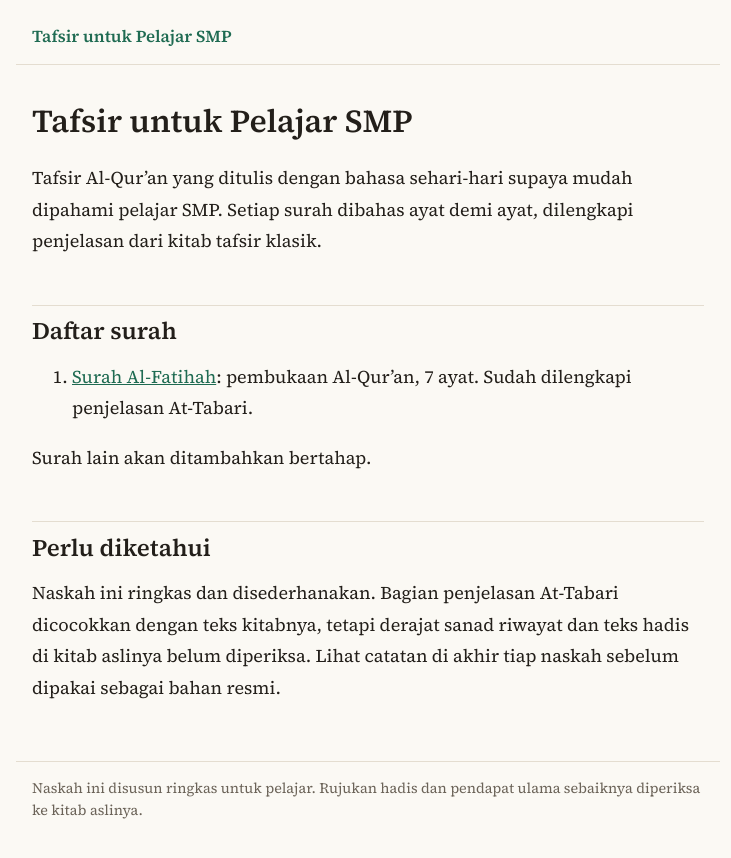
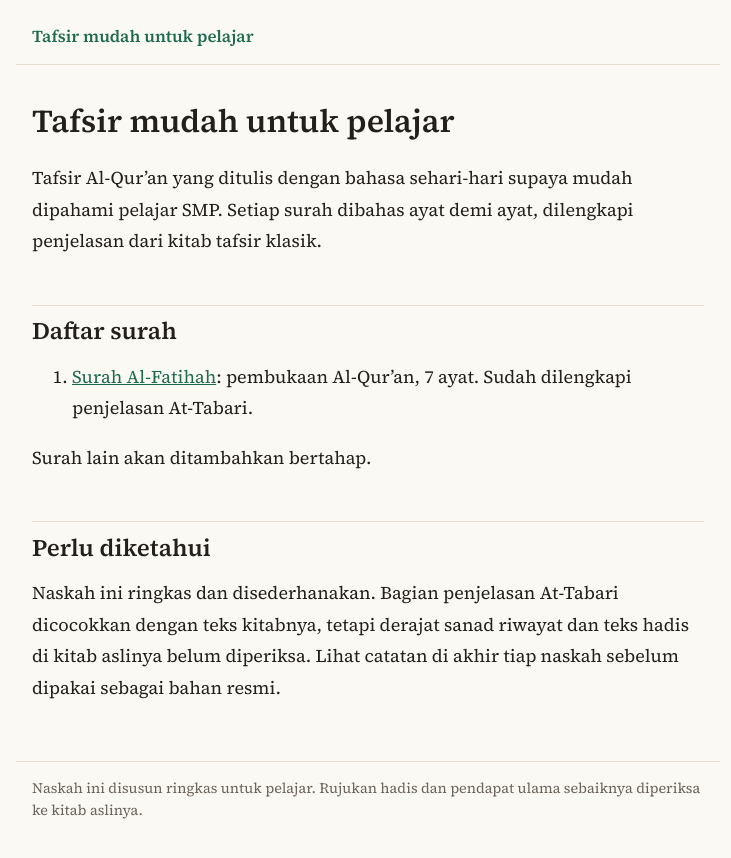
Before and after one commit to bondhan/tafseer, a Jekyll site: the page built from index.md, in a window 1280 px wide. Shown: the top 858 px of the page, without its empty margins (272-1003 px from the left). Built offline with Jekyll 4.4.1, drawn with Linux system fonts in a browser that asks for light colours.

Commit message:
Rename site title to 'Tafsir mudah untuk pelajar'
Co-Authored-By: Claude Sonnet 5.5 <noreply@anthropic.com>
Claude-Session: https://claude.ai/code/session_017dLNyusAqkSvLDdoof5smA

```diff
--- a/_config.yml
+++ b/_config.yml
@@ -1,4 +1,4 @@
-title: Tafsir untuk Pelajar SMP
+title: Tafsir mudah untuk pelajar
 description: Tafsir Al-Qur'an dengan bahasa sehari-hari, ditulis untuk pelajar SMP.
 lang: id
 url: "https://bondhan.github.io"
--- a/index.md
+++ b/index.md
@@ -2,7 +2,7 @@
 title: Beranda
 ---
 
-# Tafsir untuk Pelajar SMP
+# Tafsir mudah untuk pelajar
 
 Tafsir Al-Qur'an yang ditulis dengan bahasa sehari-hari supaya mudah dipahami pelajar SMP. Setiap surah dibahas ayat demi ayat, dilengkapi penjelasan dari kitab tafsir klasik.
 
```
Also changed, not shown: README.md.
